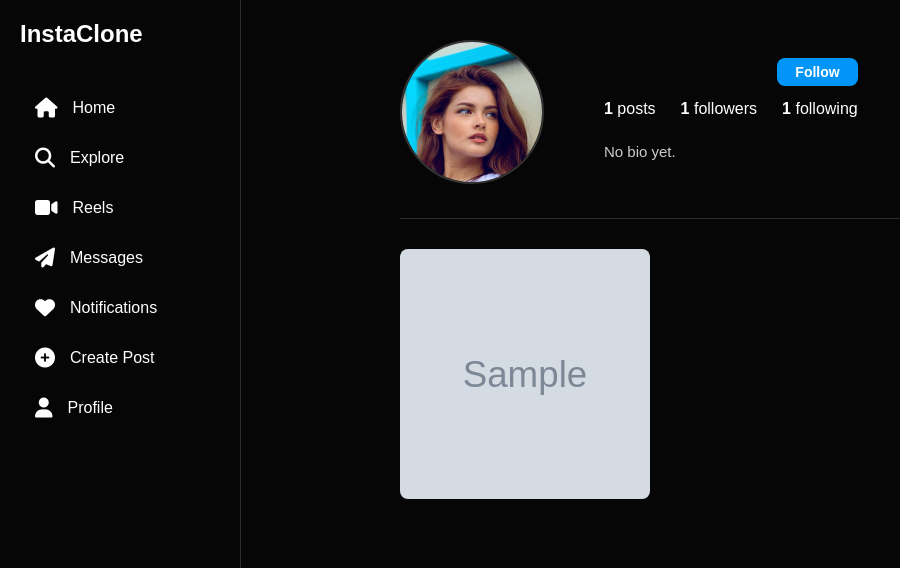
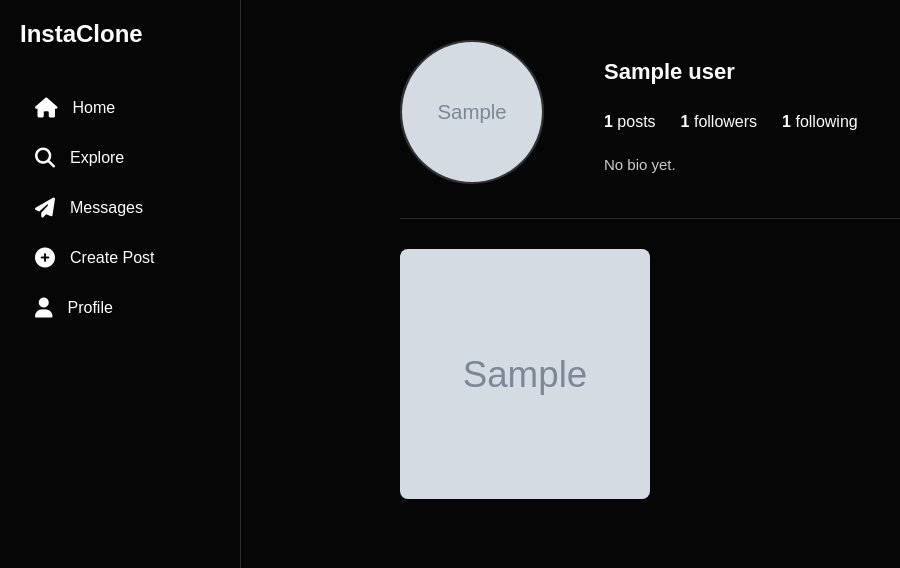
Before and after one commit to dipeshpatidarjeeran/InstaCLoneProjcet, a Django app: template UserApp/templates/profile.html in a window 1280 px wide. Shown: the top 568 px of the page, without its empty margins (0-900 px from the left). Run offline with Django 3.2, Linux system fonts and the light colour scheme; the template is opened without the code that fills it: most values are stand-ins (such as "Sample title", 1, 10 or a date in 2020); grey boxes marked "Sample" are stand-in pictures.

Commit message:
update profile page

```diff
--- a/PostApp/views.py
+++ b/PostApp/views.py
@@ -10,6 +10,6 @@
         if image:
             post = Post(user=request.user,caption=text,image_url=image)
             post.save()
-            return redirect("/homepage")
+            return redirect("/")
 
     return render(request,"createPost.html")
--- a/UserApp/templates/homepage.html
+++ b/UserApp/templates/homepage.html
@@ -312,8 +312,11 @@
         cursor: pointer;
         z-index: 2100;
         }
+        .post-header form {
+            margin-left: auto;
+        }
         .follow-btn {
-        margin-left: auto;              /* right side push */
+
         background: transparent;
         border: 1px solid #0095f6;
         color: #0095f6;
@@ -346,11 +349,11 @@
 <!-- Sidebar -->
 <div class="sidebar">
     <div class="logo">InstaClone</div>
-    <a href="/homepage"><i class="fa-solid fa-house"></i> Home</a>
+    <a href="/"><i class="fa-solid fa-house"></i> Home</a>
     <a href="#"><i class="fa-solid fa-magnifying-glass"></i> Explore</a>
-    <a href="#"><i class="fa-solid fa-video"></i> Reels</a>
+    <!-- <a href="#"><i class="fa-solid fa-video"></i> Reels</a> -->
     <a href="#"><i class="fa-solid fa-paper-plane"></i> Messages</a>
-    <a href="#"><i class="fa-solid fa-heart"></i> Notifications</a>
+    <!-- <a href="#"><i class="fa-solid fa-heart"></i> Notifications</a> -->
     <a href="/Post/createPost"><i class="fa-solid fa-circle-plus"></i> Create Post</a>
     <a href="/profile"><i class="fa-solid fa-user"></i> Profile</a>
     <a href="/logout" class="logout-btn"><i class="fa-solid fa-right-from-bracket"></i> Logout</a>
@@ -362,13 +365,24 @@
 {% block content %}
 <!-- Feed -->
 <div class="feed">
+     {% csrf_token %}
     <!-- Dummy Post 1 -->
      {% for post in posts %}
     <div class="post-card">
         <div class="post-header">
             <img class="post-profile" src="{% static 'ExtraImage/loginImage2.jpg' %}" alt="User">
             <span>{{post.user}}</span>
-            <button class="follow-btn">Follow</button>
+            {% if request.user != post.user %}
+                <form method="post" action="{% url 'follow' post.user.id %}">
+                    {% csrf_token %}
+
+                    {% if post.user.id in following_users %}
+                        <button type="submit" class="follow-btn">Following</button>
+                    {% else %}
+                        <button type="submit" class="follow-btn">Follow</button>
+                    {% endif %}
+                </form>
+            {%endif%}
         </div>
         <img class="post-image" src="{{post.image_url.url}}" alt="Post">
         <div class="post-actions">
@@ -443,18 +457,6 @@
   });
 });
 
-document.querySelectorAll(".follow-btn").forEach(btn => {
-  btn.addEventListener("click", () => {
-    if (btn.classList.contains("following")) {
-      btn.classList.remove("following");
-      btn.textContent = "Follow";
-    } else {
-      btn.classList.add("following");
-      btn.textContent = "Following";
-    }
-  });
-});
-
 </script>
 
 </html>
--- a/UserApp/templates/profile.html
+++ b/UserApp/templates/profile.html
@@ -39,7 +39,6 @@
   font-size: 22px;
   font-weight: 600;
 }
-
 .btn {
   padding: 6px 18px;
   border-radius: 8px;
@@ -47,6 +46,13 @@
   cursor: pointer;
   font-weight: 600;
   transition: 0.3s;
+  display: inline-block;
+  text-decoration: none;
+  text-align: center;
+}
+
+.btn:hover {
+  text-decoration: none;
 }
 
 .follow-btn {
@@ -57,7 +63,6 @@
 .follow-btn:hover {
   background: #0078d4;
 }
-
 .following {
   background: none;
   color: #0095f6;
@@ -126,18 +131,12 @@
   <!-- Profile Header -->
   <div class="profile-header">
     <div class="profile-pic">
-      <img src="{% static 'ExtraImage/loginImage2.jpg' %}" alt="User">
+      <img src="{{profile.profile_image}}" alt="User">
     </div>
 
     <div class="profile-info">
       <div class="profile-top">
-        <h2>{{ user.username }}</h2>
-
-        {% if is_following %}
-          <button class="btn following">Following</button>
-        {% else %}
-          <button class="btn follow-btn">Follow</button>
-        {% endif %}
+        <h2>{{ profile.user }}</h2>
       </div>
 
       <div class="profile-stats">
@@ -147,8 +146,13 @@
       </div>
 
       <div class="profile-bio">
-        <p>{{ user.bio|default:"No bio yet." }}</p>
+        <p>{{ profile.bio|default:"No bio yet." }}</p>
       </div>
+      {% if request.user == profile.user %}
+        <a href="{% url 'edit_profile' %}" class="btn follow-btn">
+            Edit Profile
+        </a>
+      {% endif %}
     </div>
   </div>
 
--- a/UserApp/urls.py
+++ b/UserApp/urls.py
@@ -7,5 +7,6 @@
     path("register", views.Register),
     path("", views.homepage),
     path("profile", views.profile),
-
+    path('follow/<int:user_id>/', views.follow_user, name='follow'),
+    path("edit_profile",views.edit_profile, name='edit_profile'),
 ]
```
Also changed, not shown: UserApp/views.py (+38 -3 lines), UserApp/templates/login.html (line endings or trailing spaces).
